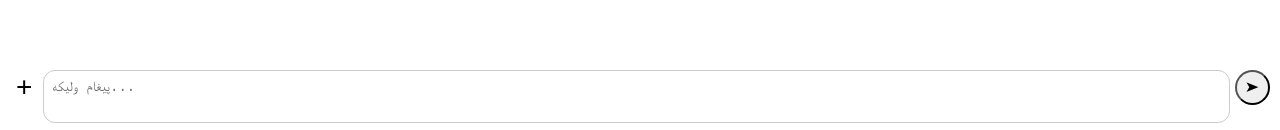
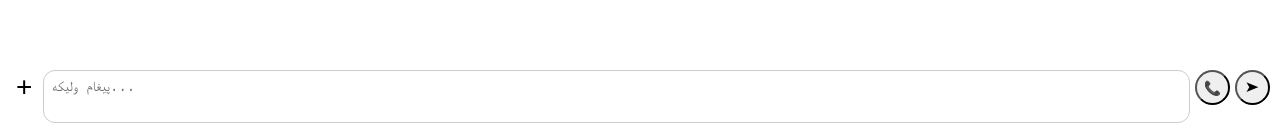
Before and after one commit to ismailHassan7750/AFG-AI, a plain HTML site: page AFGAI/app/src/main/assets/index.html in a window 1280 px wide. Shown: the part 667-797 px from the top of the page. Drawn offline with Linux system fonts and the light colour scheme.

Commit message:
add call button

```diff
--- a/AFGAI/app/src/main/assets/index.html
+++ b/AFGAI/app/src/main/assets/index.html
@@ -563,6 +563,7 @@ z-index:999;
 
 <button class="btn" onclick="image()" id="imageBtn" style="display:none;">🖼️</button>
 
+<button class="btn" onclick="callAI()">📞</button>
 <button class="btn" onclick="send()">➤</button>
 
 </div>
```
